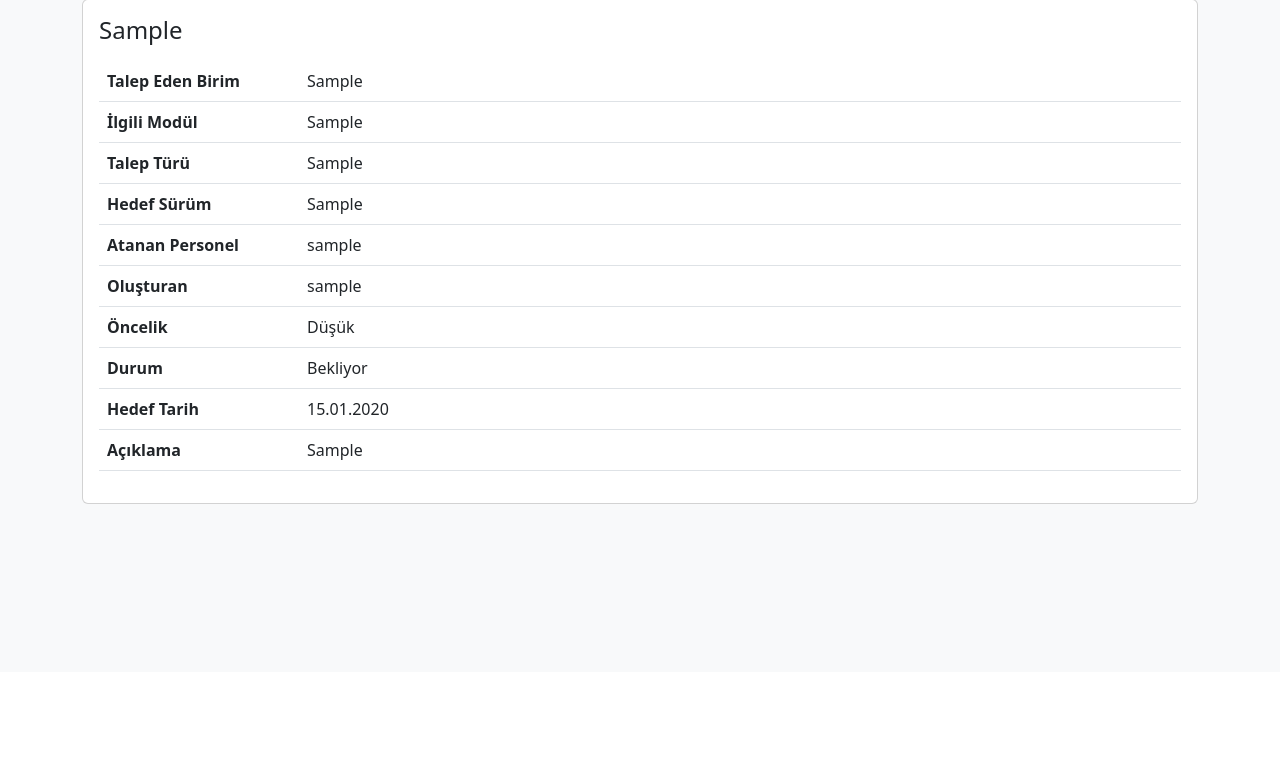
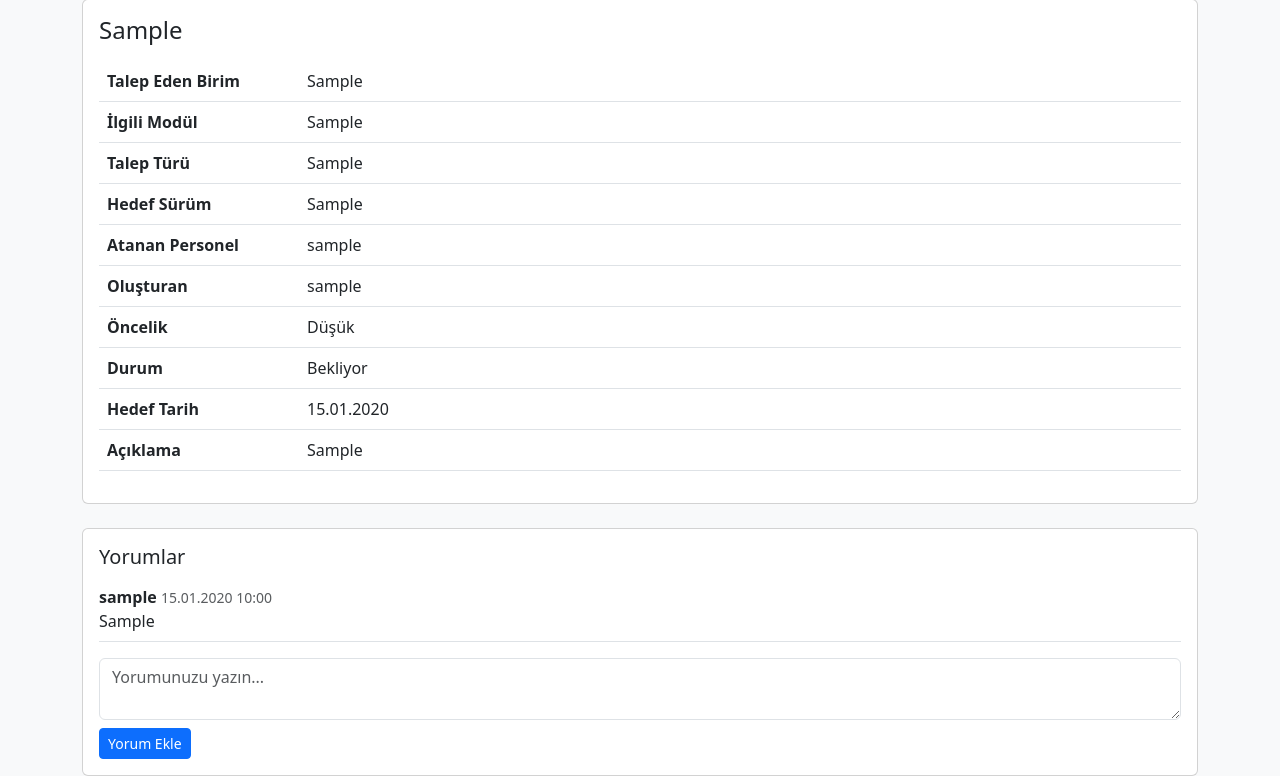
Before and after one commit to Setunya/siys-talep-yonetim, a Django app: template templates/gorevler/talep_detay.html in a window 1280 px wide. Shown: the part 128-904 px from the top of the page. Before the commit the page ends 632 px from the top, so only its background shows below. Run offline with Django 5.2, Linux system fonts and the light colour scheme; the template is opened without the code that fills it: values that come from a table or form of the project are taken from there, others are empty; tables that the repository leaves empty hold one stand-in row (values such as "Sample post").

Commit message:
Gun 8: talep ici yorum/mesajlasma sistemi

```diff
--- a/gorevler/forms.py
+++ b/gorevler/forms.py
@@ -19,3 +19,18 @@ class TalepForm(forms.ModelForm):
             'oncelik': forms.Select(attrs={'class': 'form-select'}),
             'hedef_tarih': forms.DateInput(attrs={'class': 'form-control', 'type': 'date'}),
         }
+
+from .models import Yorum
+
+
+class YorumForm(forms.ModelForm):
+    class Meta:
+        model = Yorum
+        fields = ['metin']
+        widgets = {
+            'metin': forms.Textarea(attrs={
+                'class': 'form-control',
+                'rows': 2,
+                'placeholder': 'Yorumunuzu yazın...'
+            }),
+        }
--- a/gorevler/models.py
+++ b/gorevler/models.py
@@ -197,3 +197,22 @@ class Talep(models.Model):
         if not self.hedef_tarih:
             return False
         return self.hedef_tarih < timezone.now().date()
+
+class Yorum(models.Model):
+    talep = models.ForeignKey(
+        Talep, on_delete=models.CASCADE,
+        related_name='yorumlar', verbose_name="Talep"
+    )
+    yazan = models.ForeignKey(
+        User, on_delete=models.PROTECT, verbose_name="Yazan"
+    )
+    metin = models.TextField("Yorum")
+    tarih = models.DateTimeField(auto_now_add=True)
+
+    class Meta:
+        verbose_name = "Yorum"
+        verbose_name_plural = "Yorumlar"
+        ordering = ['tarih']
+
+    def __str__(self):
+        return f"{self.yazan.username} - {self.talep.baslik}"
--- a/templates/gorevler/talep_detay.html
+++ b/templates/gorevler/talep_detay.html
@@ -55,4 +55,26 @@
   </div>
 </div>
 
+<div class="card mt-4">
+  <div class="card-body">
+    <h5 class="card-title mb-3">Yorumlar</h5>
+
+    {% for yorum in talep.yorumlar.all %}
+      <div class="border-bottom pb-2 mb-2">
+        <strong>{{ yorum.yazan.username }}</strong>
+        <small class="text-muted">{{ yorum.tarih|date:"d.m.Y H:i" }}</small>
+        <div>{{ yorum.metin }}</div>
+      </div>
+    {% empty %}
+      <p class="text-muted">Henüz yorum yok.</p>
+    {% endfor %}
+
+    <form method="post" class="mt-3">
+      {% csrf_token %}
+      {{ form.metin }}
+      <button type="submit" class="btn btn-primary btn-sm mt-2">Yorum Ekle</button>
+    </form>
+  </div>
+</div>
+
 {% endblock %}
```
Also changed, not shown: gorevler/views.py (+16 -2 lines), gorevler/migrations/0002_yorum.py (added).
